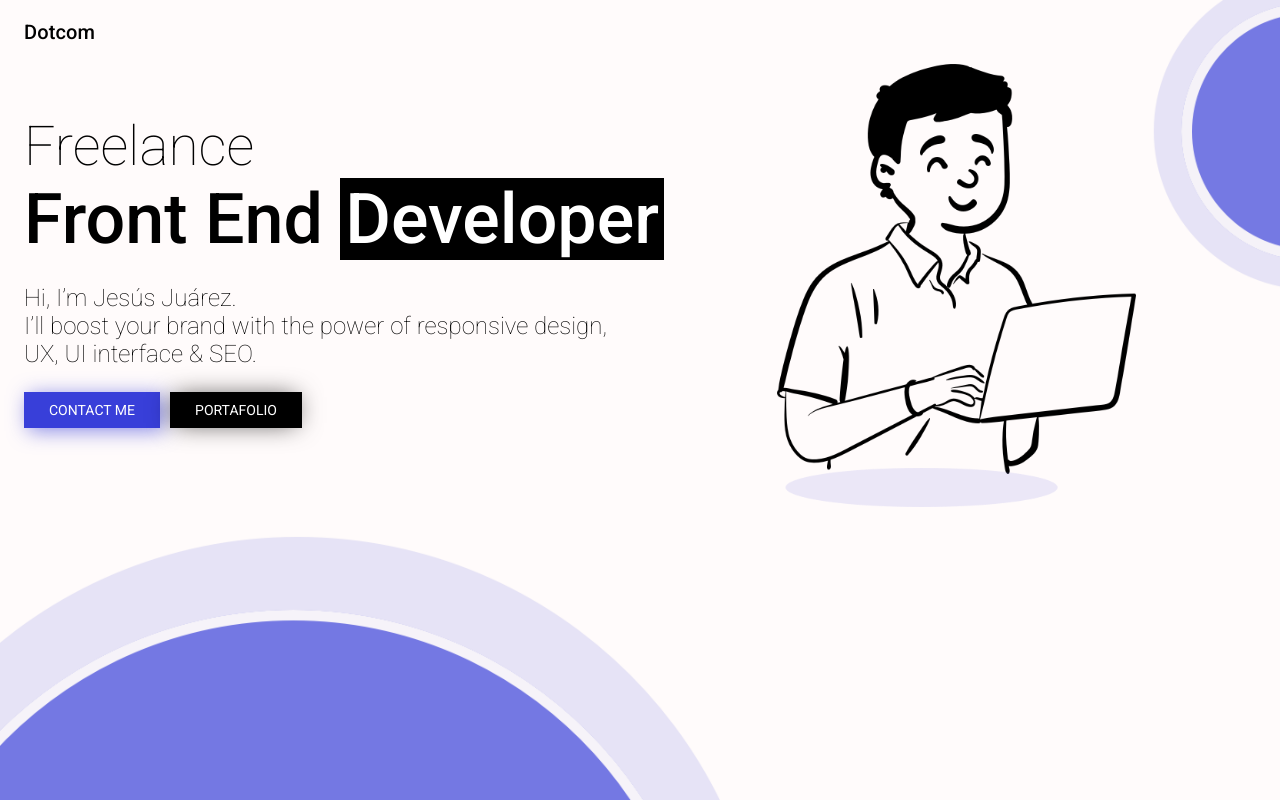
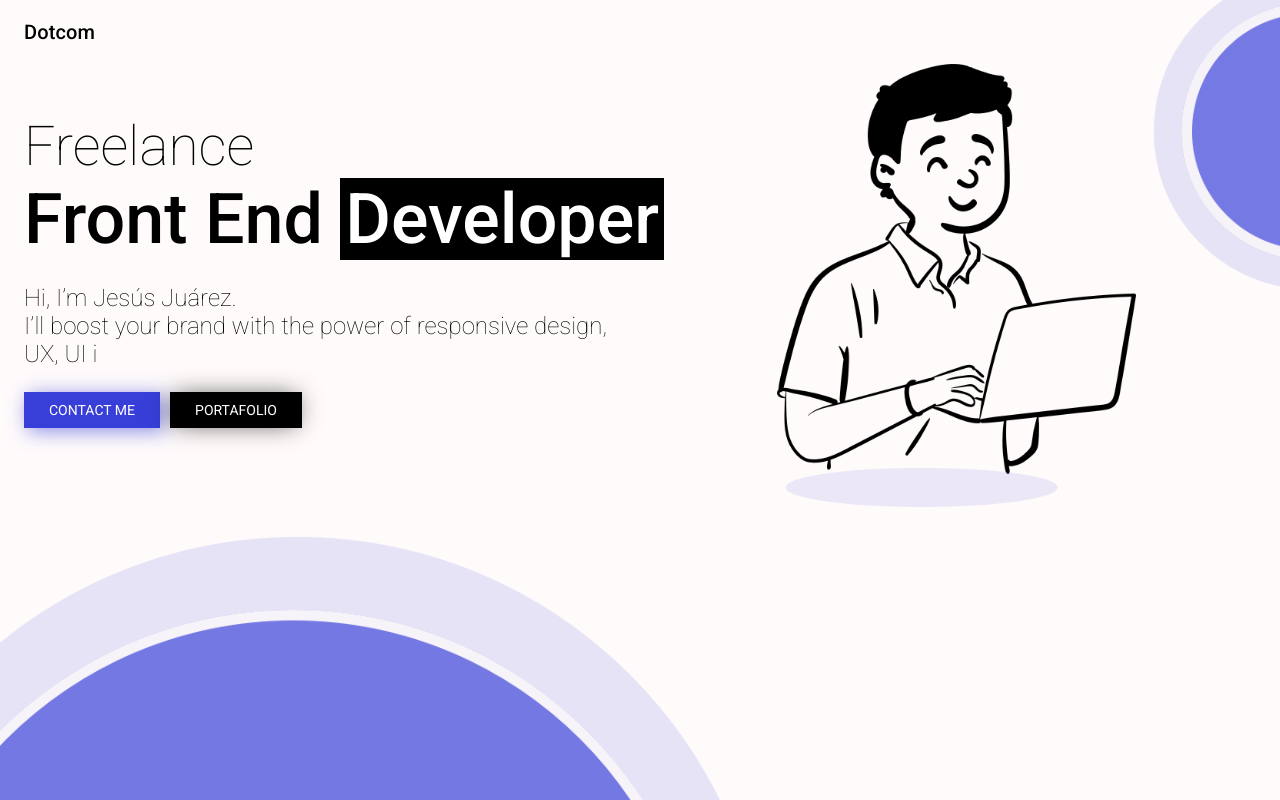
Before and after one commit to YisusJuarez/yjdevportfolio, a Next.js app: page / in a window 1280 px wide. Built offline with nearby package versions, Linux system fonts and the light colour scheme.

Commit message:
Type text

```diff
--- a/components/HeadContent/HeadContent.jsx
+++ b/components/HeadContent/HeadContent.jsx
@@ -10,24 +10,26 @@ function HeadContent(props) {
       <Container maxWidth="lg">
         <Grid container spacing={1}>
           <Grid item md={7} sm={12}>
+
+              <h1 className="h1-title">Freelance</h1>
+              <h2 className="h2-subtitle">
+                Front End <span className="h2-bgblack">Developer</span>
+              </h2>
+
             <Typist
               cursor={{
                 show: false,
               }}
-              stdTypingDelay={25}
-              avgTypingDelay={80}
+              stdTypingDelay={20}
+              avgTypingDelay={60}
             >
-              <h1 className="h1-title">Freelance</h1>
-              <h2 className="h2-subtitle">
-                Front End <span className="h2-bgblack">Developer</span>
-              </h2>
-            </Typist>
             <p className="text-desc">
               Hi, I’m Jesús Juárez.
               <br />
               I’ll boost your brand with the power of responsive design,
               <br /> UX, UI interface & SEO.
             </p>
+            </Typist>
             <div className="center">
               <ModalCorreo></ModalCorreo>
               <button className="btn-portafolio">PORTAFOLIO</button>
```
